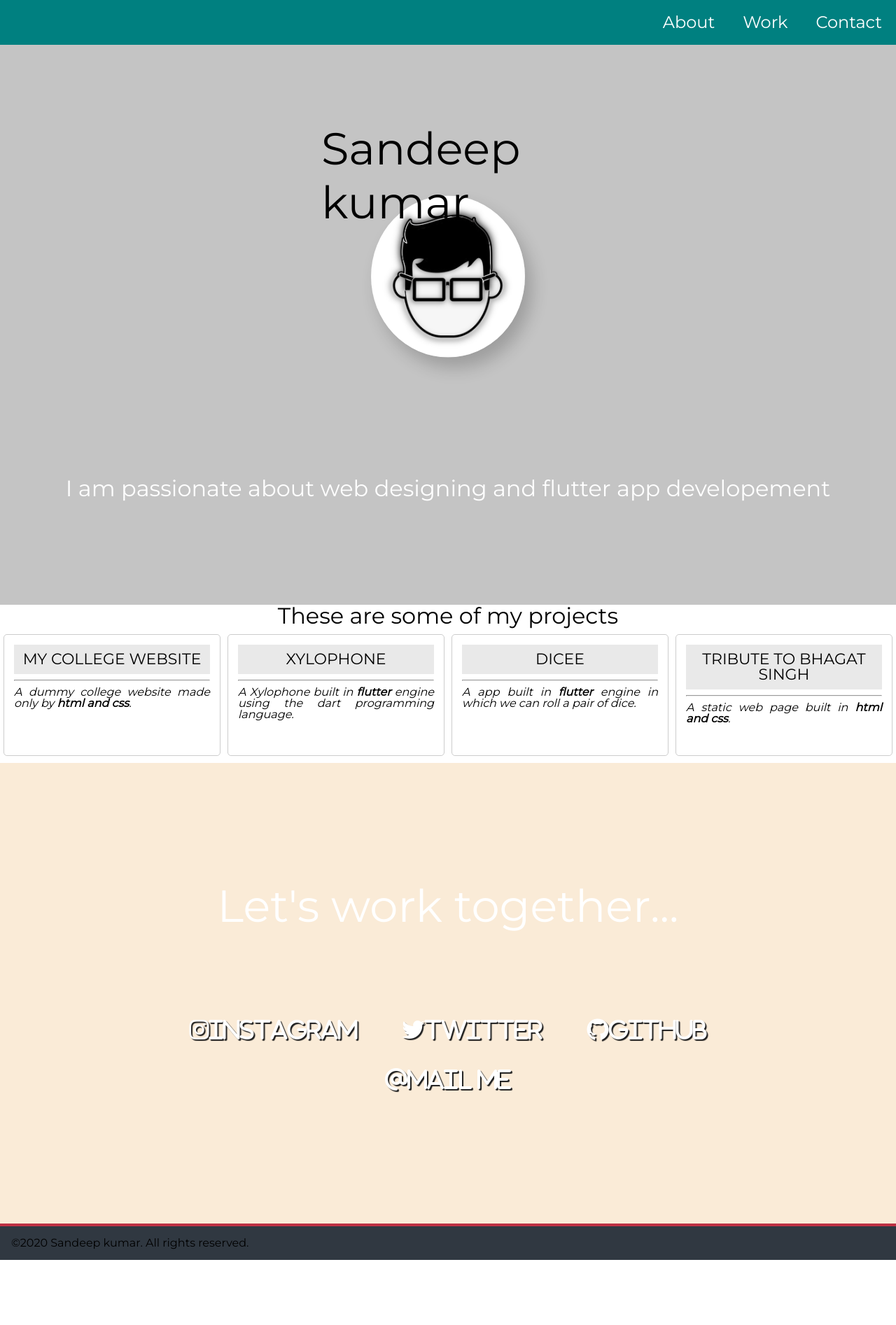
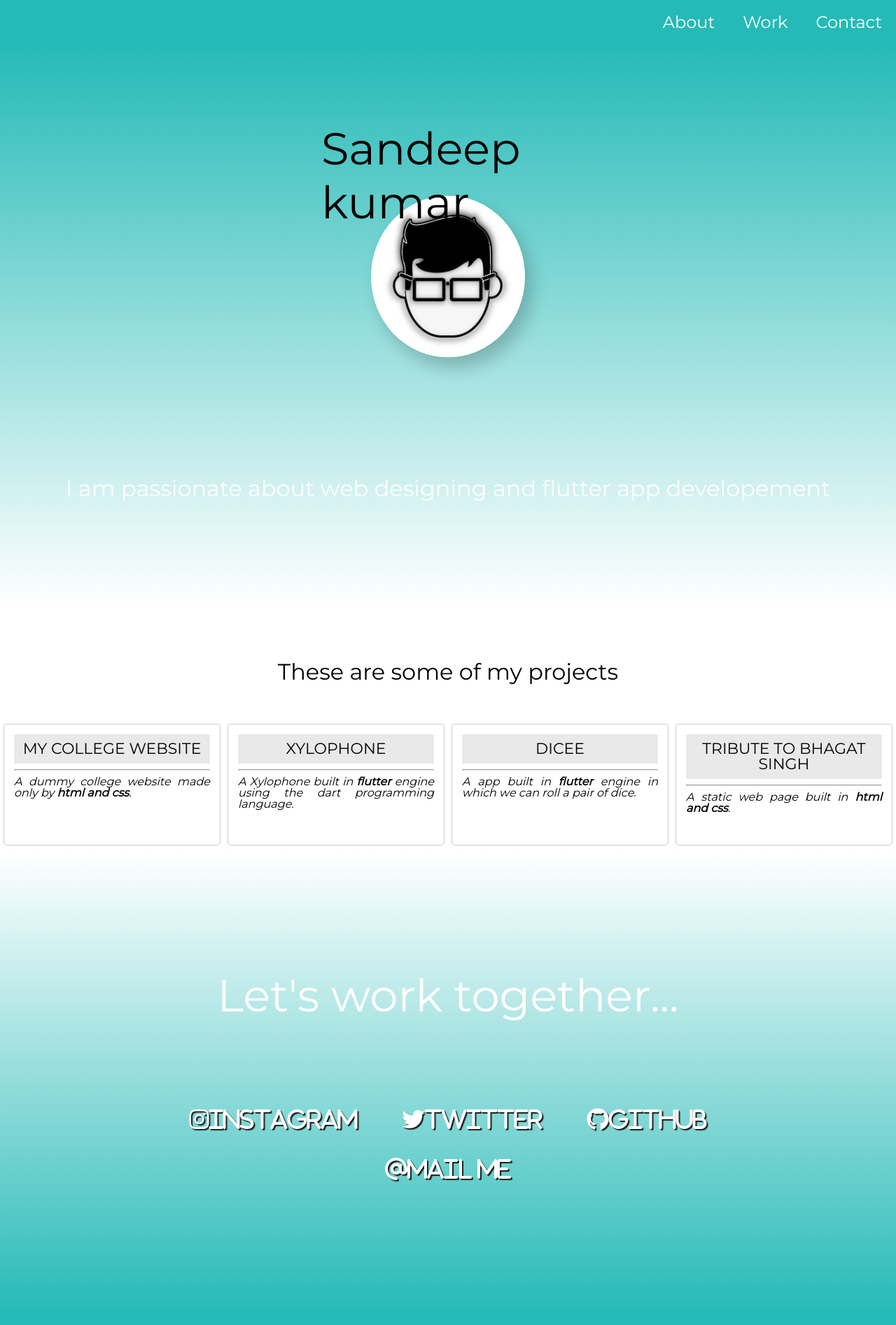
Before and after one commit to sandy9808/FCC-portfolio, a plain HTML site: page index.html in a window 1280 px wide. Shown: the top 1893 px of the page at 70% size. Before the commit the page ends 1800 px from the top, so only its background shows below. Drawn offline with Linux system fonts and the light colour scheme.

Commit message:
Now it's done!!

```diff
--- a/style.css
+++ b/style.css
@@ -103,7 +103,7 @@ a{
     display: flex;
     justify-content: flex-end;
     width: 100%;
-    background-color: teal;
+    background-color: #25BAB7;
     position: fixed;
     top: 0;
     z-index: 1;
@@ -136,7 +136,11 @@ h6{
     text-align: center;
 }
 #welcome-section{
-    background-color: rgba(0,0,0,0.23);
+/* Permalink - use to edit and share this gradient: https://colorzilla.com/gradient-editor/#25bab7+0,7db9e8+100&1+0,0+100 */
+background: -moz-linear-gradient(top,  rgba(37,186,183,1) 0%, rgba(125,185,232,0) 100%); /* FF3.6-15 */
+background: -webkit-linear-gradient(top,  rgba(37,186,183,1) 0%,rgba(125,185,232,0) 100%); /* Chrome10-25,Safari5.1-6 */
+background: linear-gradient(to bottom,  rgba(37,186,183,1) 0%,rgba(125,185,232,0) 100%); /* W3C, IE10+, FF16+, Chrome26+, Opera12+, Safari7+ */
+filter: progid:DXImageTransform.Microsoft.gradient( startColorstr='#25bab7', endColorstr='#007db9e8',GradientType=0 ); /* IE6-9 */
     margin-top: 64px;
     height: 100vh;
     display: flex;
@@ -165,7 +169,12 @@ h6{
     flex-direction: column;
     align-items: center;
     justify-content: center;
-    background-color: antiquewhite;
+    /* Permalink - use to edit and share this gradient: https://colorzilla.com/gradient-editor/#25bab7+0,7db9e8+100&1+0,0+100 */
+background: -moz-linear-gradient(bottom,  rgba(37,186,183,1) 0%, rgba(125,185,232,0) 100%); /* FF3.6-15 */
+background: -webkit-linear-gradient(bottom,  rgba(37,186,183,1) 0%,rgba(125,185,232,0) 100%); /* Chrome10-25,Safari5.1-6 */
+background: linear-gradient(to top,  rgba(37,186,183,1) 0%,rgba(125,185,232,0) 100%); /* W3C, IE10+, FF16+, Chrome26+, Opera12+, Safari7+ */
+filter: progid:DXImageTransform.Microsoft.gradient( startColorstr='#25bab7', endColorstr='#007db9e8',GradientType=0 ); /* IE6-9 */
+
 }
 #Contact h1{
     font-size: 4rem;
@@ -199,6 +208,7 @@ h6{
   position: absolute;
   width: 100%;
   height: 100%;
+  border-radius: 50%;
   top: 0;
   margin-top: -10px;
 }
@@ -292,8 +302,8 @@ footer {
   display: flex;
   /* justify-content: space-evenly; */
   /* padding: 2rem; */
-  background: #303841;
-  border-top: 4px solid #be3144;
+  background: #25BAB7;
+  border-top: 4px solid #25BAB7;
 }
 
 footer > p {
```
Also changed, not shown: index.html (+2 -0 lines), images/logo.png (deleted), images/my-image.jpg (deleted).
